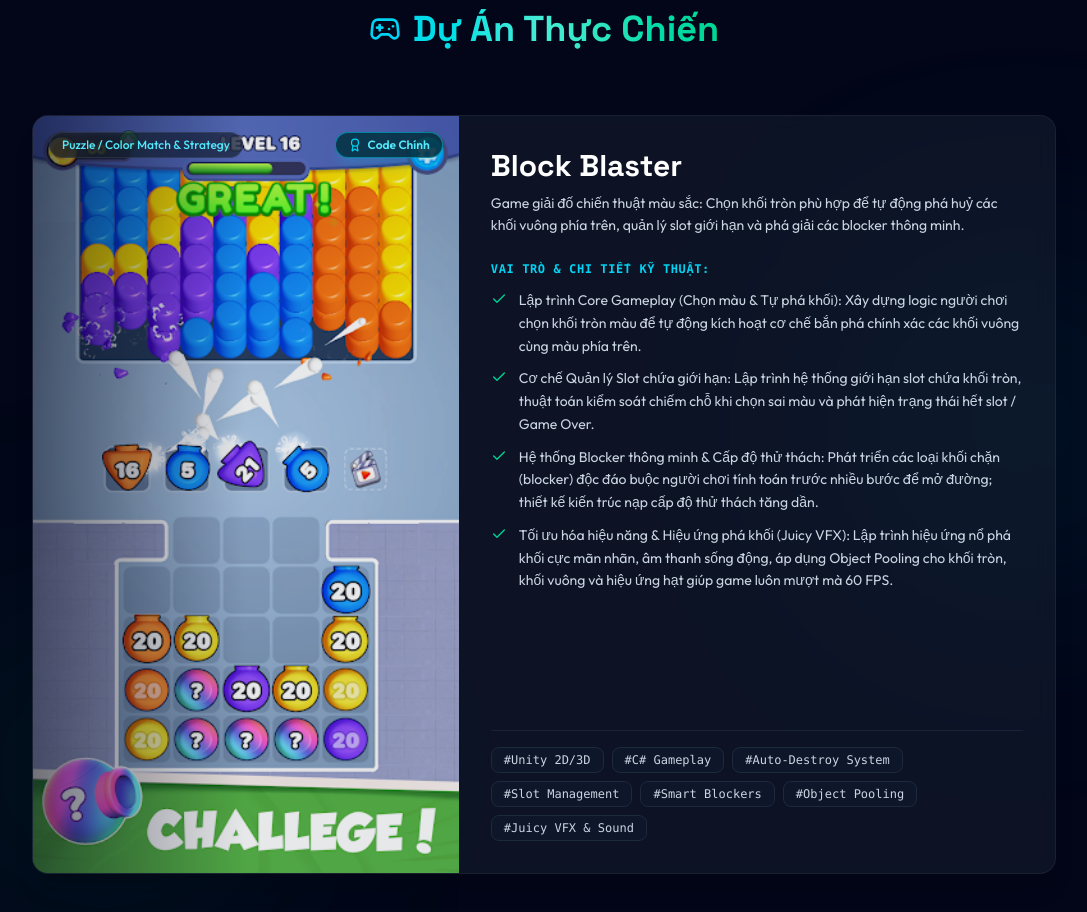
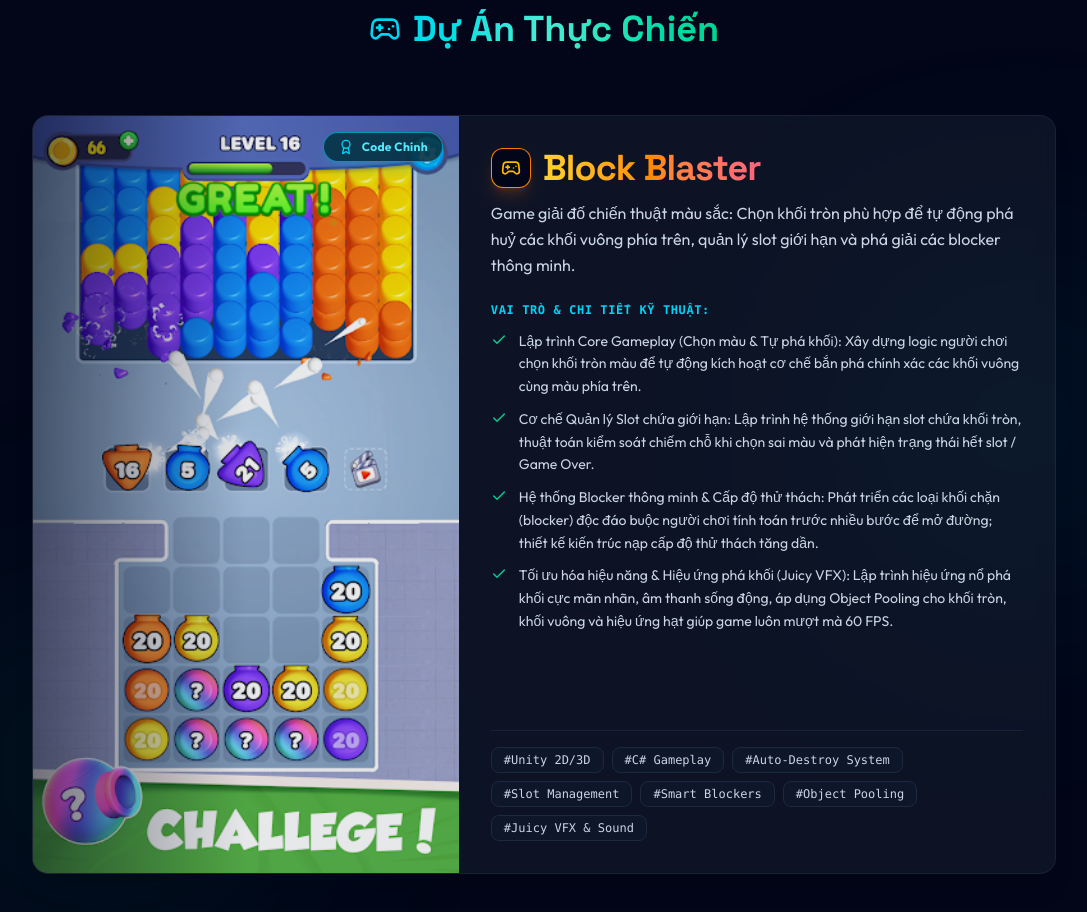
Before and after one commit to bon2ka4/Huan_CV, a React (Vite) app: page / in a window 1280 px wide. Shown: the part 2460-3372 px from the top of the page, without its empty margins (96-1183 px from the left). Built offline with nearby package versions, Linux system fonts and the light colour scheme.

Commit message:
style: remove category badge and make game title prominent with gradient typography

```diff
--- a/src/components/ProjectCard.jsx
+++ b/src/components/ProjectCard.jsx
@@ -15,14 +15,10 @@ export default function ProjectCard({ project, onPlayDemo }) {
         <div className="absolute inset-0 bg-gradient-to-t lg:bg-gradient-to-r from-slate-950 via-transparent to-transparent opacity-50" />
 
         {/* Top Badges */}
-        <div className="absolute top-4 left-4 right-4 flex items-center justify-between z-10">
-          <span className="px-3 py-1 rounded-full text-xs font-medium glass-panel border border-slate-700 text-cyan-300">
-            {project.category}
-          </span>
-
+        <div className="absolute top-4 right-4 z-10">
           {project.role && (
-            <span className="px-3 py-1 rounded-full text-xs font-semibold bg-cyan-950/90 border border-cyan-400/50 text-cyan-300 flex items-center gap-1.5 shadow-lg shadow-cyan-500/20">
-              <Award className="w-3.5 h-3.5 text-cyan-400" />
+            <span className="px-3.5 py-1.5 rounded-full text-xs font-bold bg-cyan-950/90 border border-cyan-400/60 text-cyan-300 flex items-center gap-2 shadow-lg shadow-cyan-500/25 tracking-wide">
+              <Award className="w-4 h-4 text-cyan-400" />
               {project.role}
             </span>
           )}
@@ -33,11 +29,18 @@ export default function ProjectCard({ project, onPlayDemo }) {
       <div className="p-6 sm:p-8 flex-1 flex flex-col justify-between space-y-6">
         <div className="space-y-4">
           <div>
-            <h3 className="font-heading font-bold text-2xl sm:text-3xl text-white group-hover:text-cyan-400 transition-colors">
-              {project.title}
-            </h3>
+            <div className="flex items-center gap-3">
+              <div className="w-10 h-10 rounded-xl bg-gradient-to-tr from-amber-500 to-orange-500 p-[1px] shadow-lg shadow-orange-500/20 shrink-0">
+                <div className="w-full h-full bg-slate-950 rounded-[11px] flex items-center justify-center">
+                  <Gamepad2 className="w-5 h-5 text-amber-400" />
+                </div>
+              </div>
+              <h3 className="font-heading font-extrabold text-3xl sm:text-4xl bg-gradient-to-r from-amber-300 via-orange-400 to-rose-400 bg-clip-text text-transparent tracking-tight">
+                {project.title}
+              </h3>
+            </div>
 
-            <p className="text-slate-300 text-sm mt-2 leading-relaxed">
+            <p className="text-slate-300 text-sm sm:text-base mt-3 leading-relaxed">
               {project.tagline}
             </p>
           </div>
--- a/src/data.js
+++ b/src/data.js
@@ -75,7 +75,6 @@ export const projectsData = [
     id: "block-blaster",
     title: "Block Blaster",
     role: "Code Chính",
-    category: "Puzzle / Color Match & Strategy",
     tagline: "Game giải đố chiến thuật màu sắc: Chọn khối tròn phù hợp để tự động phá huỷ các khối vuông phía trên, quản lý slot giới hạn và phá giải các blocker thông minh.",
     thumbnail: "./images/block_blaster.jpg",
     features: [
```
